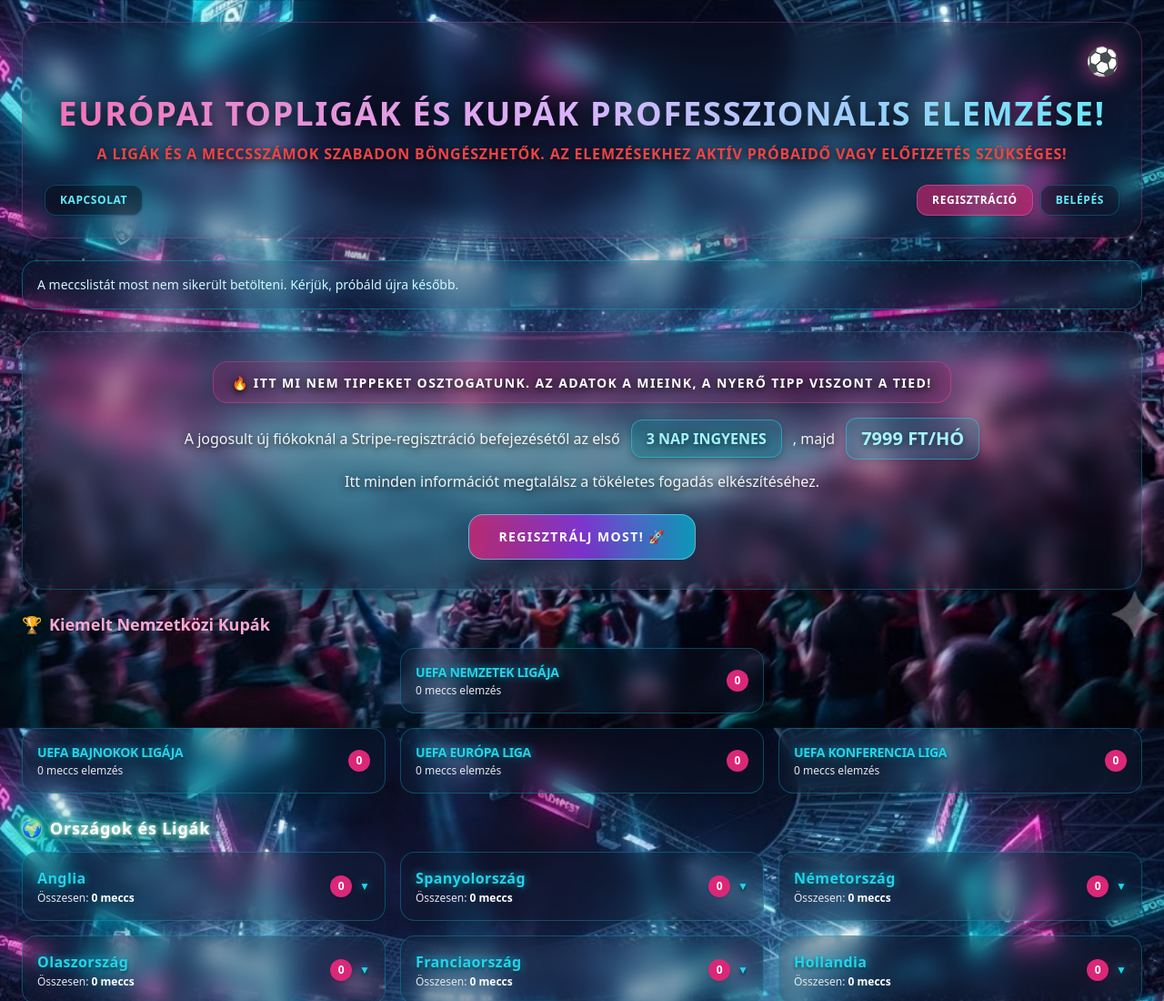
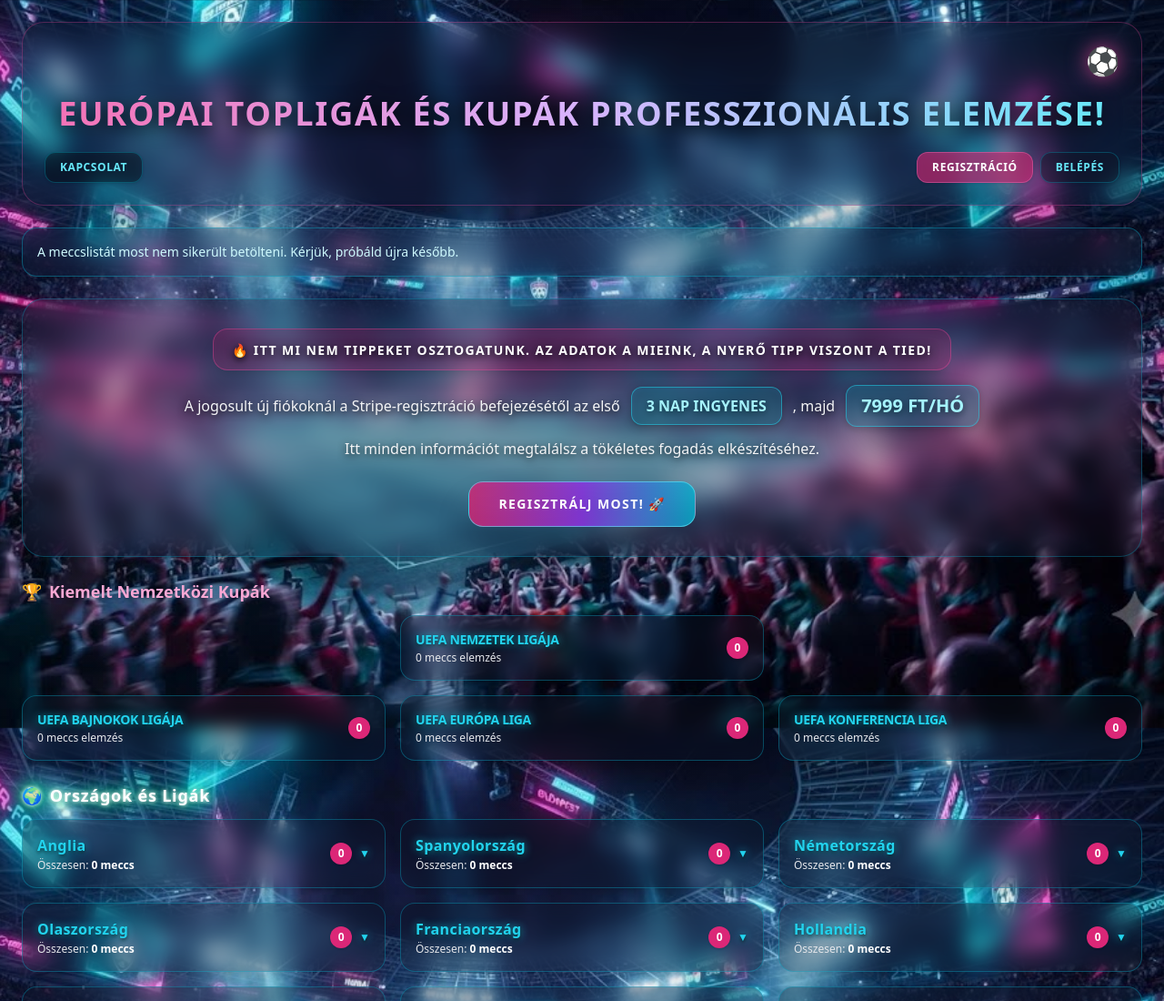
Before and after one commit to Ferike74/foci-elemzo, a plain HTML site: page index.html in a window 1280 px wide. Shown: the top 1100 px of the page at 91% size. Drawn offline with nearby package versions, Linux system fonts and the light colour scheme; no server answers; a script that the page names is missing.

Commit message:
Remove the red header notice from the public homepage

```diff
--- a/index.html
+++ b/index.html
@@ -100,9 +100,6 @@
                 <h1 class="font-black tracking-wider text-xl sm:text-2xl md:text-3xl lg:text-4xl bg-gradient-to-r from-pink-400 via-purple-300 to-cyan-300 bg-clip-text text-transparent uppercase leading-tight drop-shadow-[0_4px_10px_rgba(0,0,0,0.9)]">
                     Európai topligák és kupák professzionális elemzése!
                 </h1>
-                <p class="text-xs sm:text-sm md:text-base font-bold text-red-500 uppercase tracking-wider drop-shadow-[0_2px_4px_rgba(0,0,0,0.9)]">
-                    A ligák és a meccsszámok szabadon böngészhetők. Az elemzésekhez aktív próbaidő vagy előfizetés szükséges!
-                </p>
             </div>
 
             <div class="absolute right-6 top-6 hidden md:flex items-center space-x-3 z-20">
```
